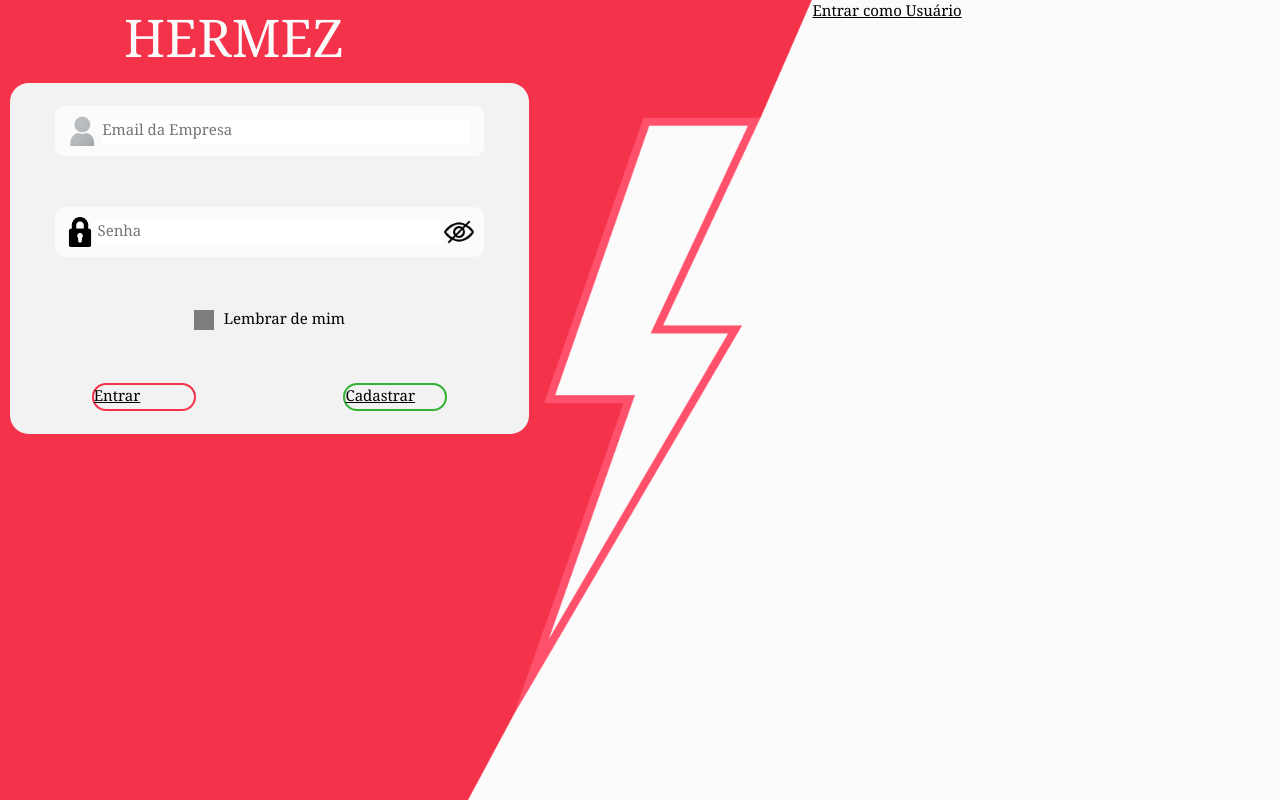
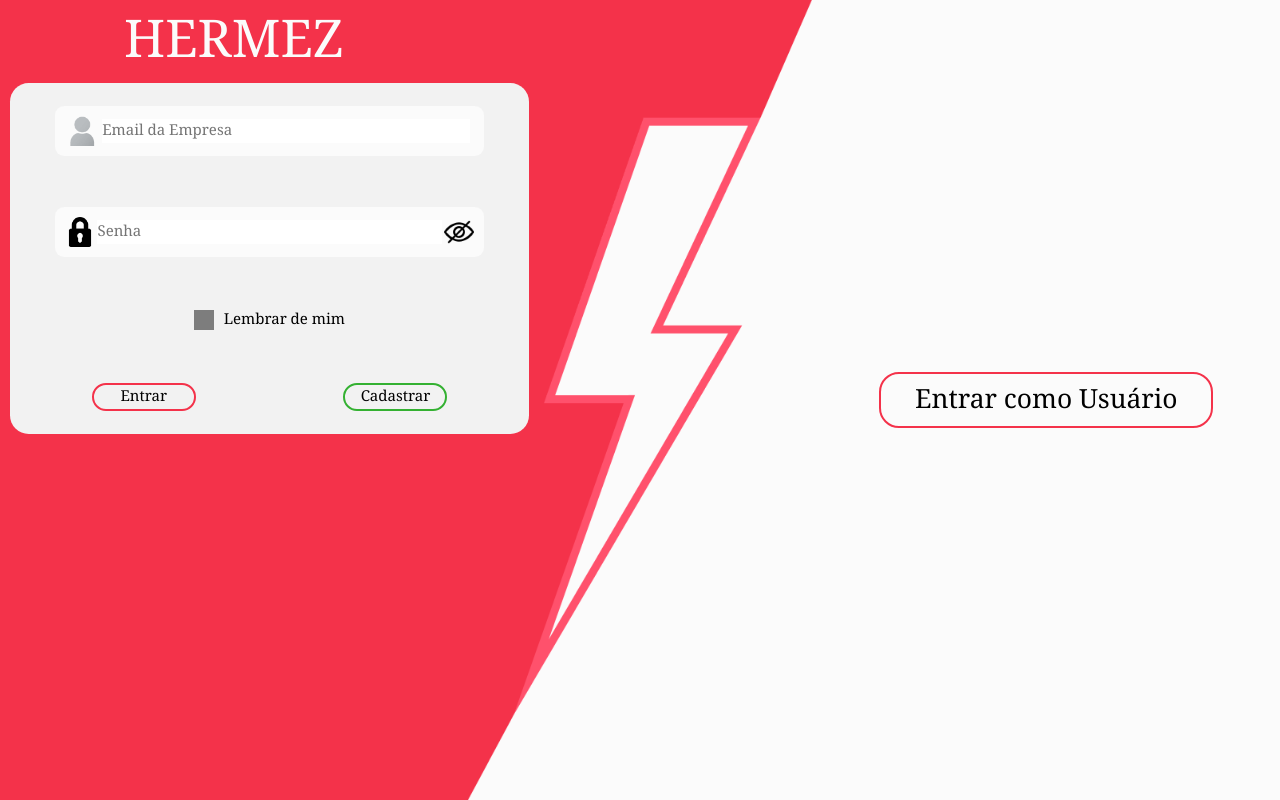
Before and after one commit to equipedevo/API_2_FRONT, a React (Create React App) app in the folder hermez/: page / in a window 1280 px wide. Built offline with nearby package versions, Linux system fonts and the light colour scheme.

Commit message:
T05 - Estilização adicional necessária para os Links

```diff
--- a/hermez/src/pages/css/Login.css
+++ b/hermez/src/pages/css/Login.css
@@ -106,6 +106,8 @@
     gap: 30px;
 }
 .divButtonFormLogin > *{
+    text-decoration: none;
+    text-align: center;
     border-radius: 20px;
     border-width: 2px;
     border-style: solid;
@@ -133,15 +135,17 @@
 .divTrocaTelaLogin{
     display: flex;
 }
-.divTrocaTelaLogin button{
+.divTrocaTelaLogin *{
     margin: auto;
+    text-align: center;
+    text-decoration: none;
     font: var(--buttonLogin);
     border: var(--vermelho) solid 2px;
     border-radius: 20px;
     padding: 5px;
     width: 25vw;
 }
-.divTrocaTelaLogin button:hover{
+.divTrocaTelaLogin *:hover{
     background-color: var(--vermelho);
 }
 .loginCliente{
```
